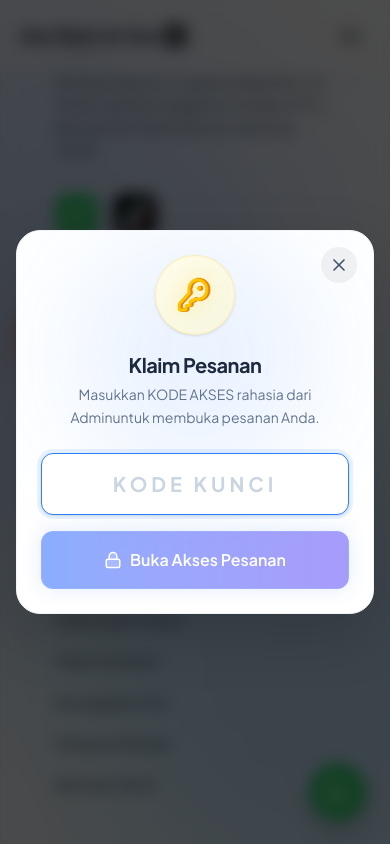
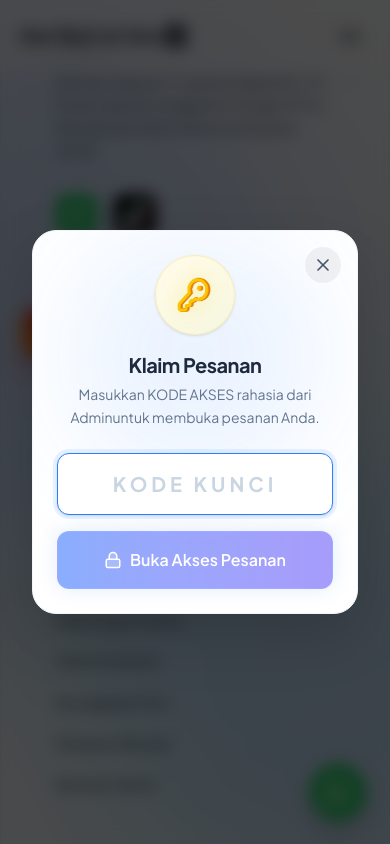
Before and after one commit to iqbalgsr46/DevTech-AI-Store-Official, a Next.js app: page / in a window 390 px wide. Both pictures are taken after a click on the button "Klaim Pesanan". Shown: the part 10452-11296 px from the top of the page. Built offline with nearby package versions, Linux system fonts and the light colour scheme; no server answers; the database is empty.

Commit message:
Increase horizontal padding on mobile modal wrapper to shrink popup width

```diff
--- a/src/components/RedeemModal.tsx
+++ b/src/components/RedeemModal.tsx
@@ -78,7 +78,7 @@ export default function RedeemModal({ isOpen, onClose, initialPasscode }: Redeem
             onClick={onClose}
           />
 
-          <div className="flex min-h-[100dvh] items-center justify-center p-4">
+          <div className="flex min-h-[100dvh] items-center justify-center px-8 py-4 sm:p-4">
             {/* Modal Content */}
           <motion.div
             initial={{ opacity: 0, scale: 0.9, y: 30 }}
```
